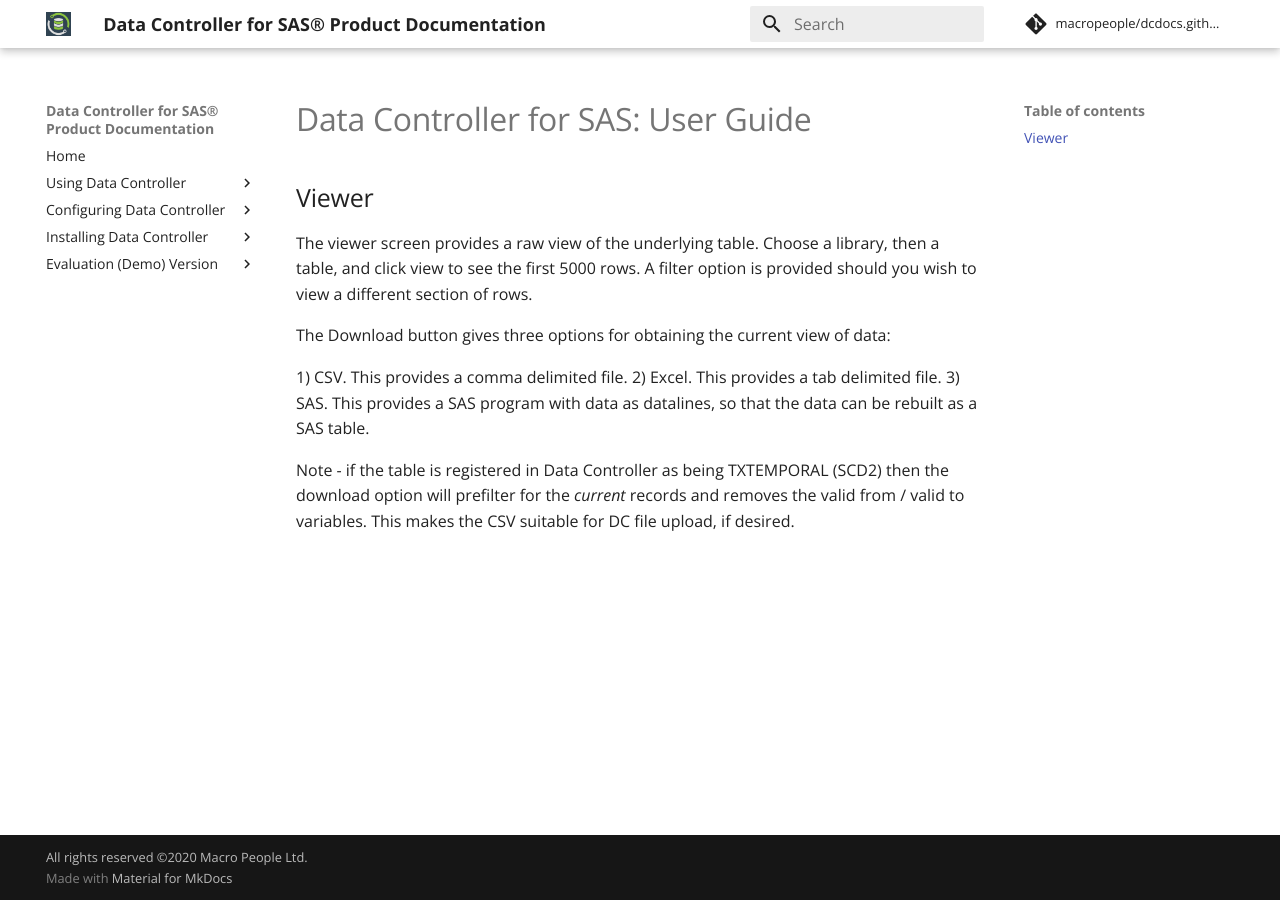
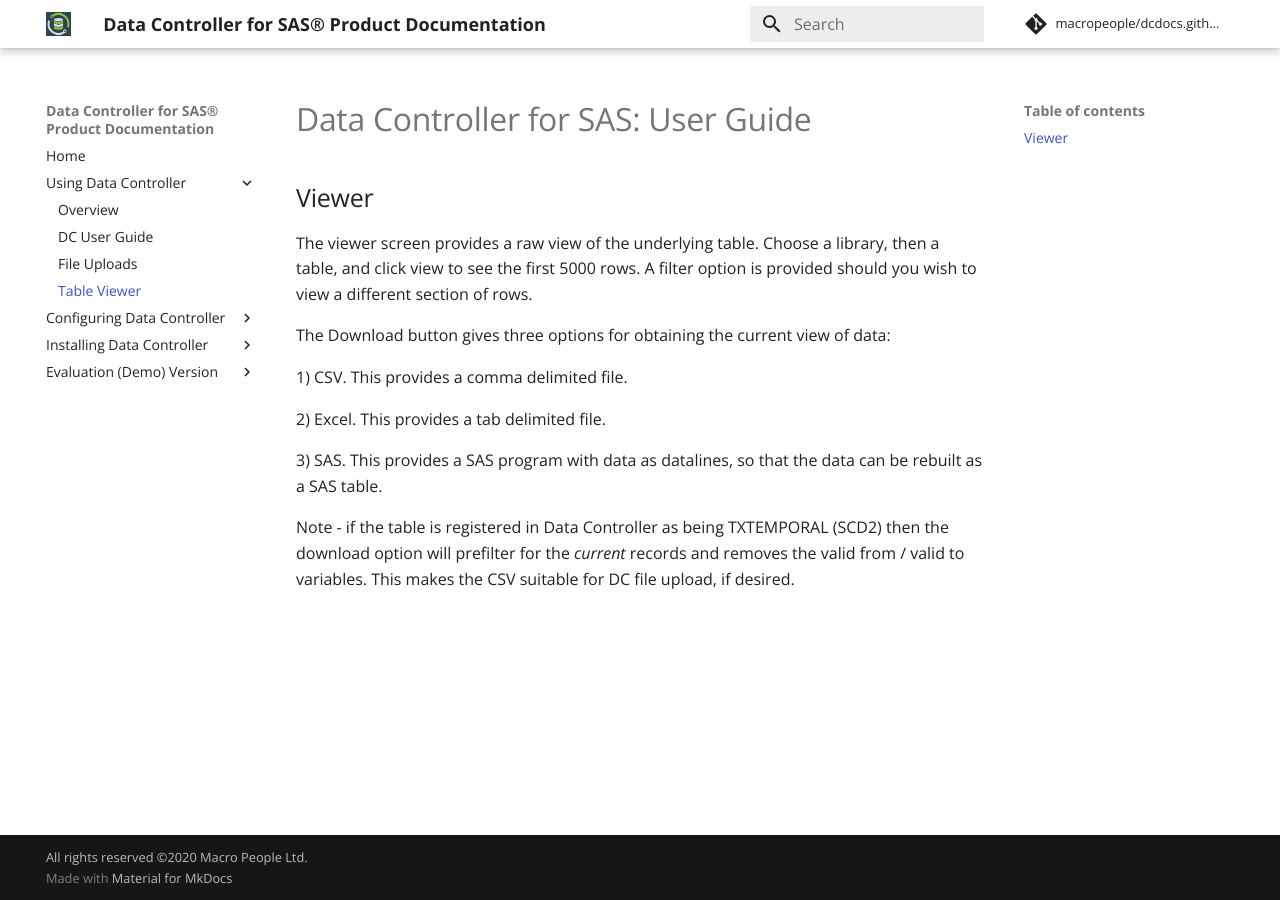
Before and after one commit to datacontroller/docs.datacontroller.io, an MkDocs documentation site: the page built from docs/dcu-tableviewer.md, in a window 1280 px wide. Built offline with MkDocs 1.6.1 and Material for MkDocs 9.7.7, drawn with Linux system fonts in a browser that asks for light colours; comment, search, counter and statistics services are not loaded; old or Windows-style settings are respelled for this version of MkDocs.

Commit message:
fix: links

```diff
--- a/docs/dcu-tableviewer.md
+++ b/docs/dcu-tableviewer.md
@@ -9,7 +9,9 @@
 The Download button gives three options for obtaining the current view of data:
 
 1) CSV.  This provides a comma delimited file.
+
 2) Excel.  This provides a tab delimited file.
+
 3) SAS.  This provides a SAS program with data as datalines, so that the data can be rebuilt as a SAS table.
 
 Note - if the table is registered in Data Controller as being TXTEMPORAL (SCD2) then the download option will prefilter for the _current_ records and removes the valid from / valid to variables.  This makes the CSV suitable for DC file upload, if desired.
--- a/mkdocs.yml
+++ b/mkdocs.yml
@@ -5,6 +5,7 @@
     - Overview: dc-overview.md
     - DC User Guide: dc-userguide.md
     - File Uploads: dcu-fileupload.md
+    - Table Viewer: dcu-tableviewer.md
 - Configuring Data Controller:
     - Tables: dcc-tables.md
     - Security: dcc-security.md
```
Also changed, not shown: docs/dcc-security.md (+1 -1 lines).
